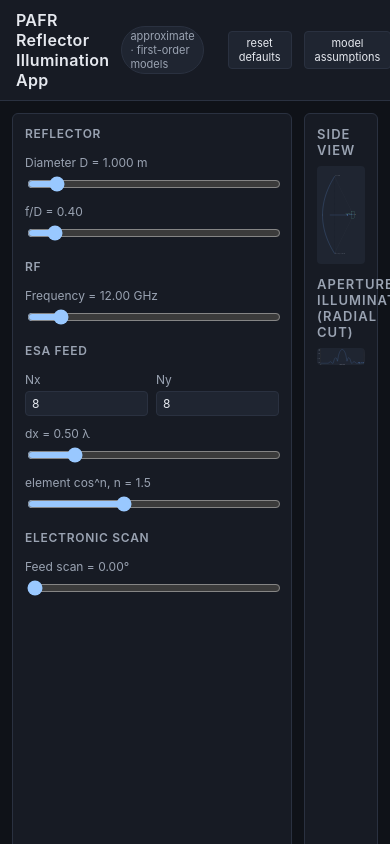
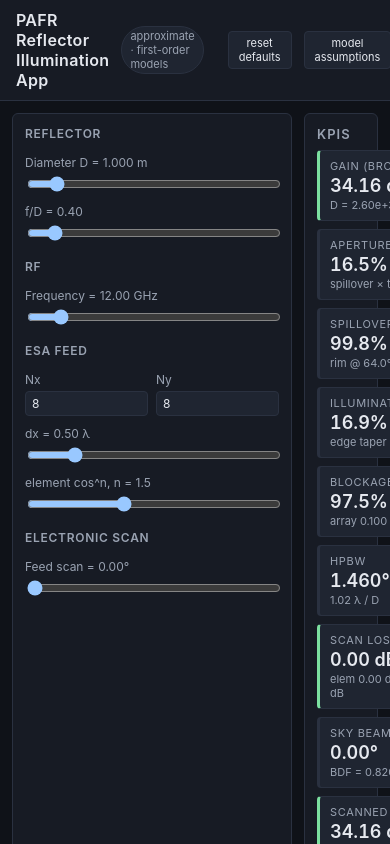
Before and after one commit to jimlee583/pafr-reflector-app, a React (Vite) app: page / in a window 390 px wide. Shown: the top 844 px of the page. Built offline with nearby package versions, Linux system fonts and the light colour scheme.

Commit message:
Reorganize App layout by moving KPIs section above GeometryView and adjusting CSS grid template for improved responsiveness.

```diff
--- a/src/App.tsx
+++ b/src/App.tsx
@@ -31,15 +31,15 @@ export default function App() {
       <div className="app-body">
         <InputPanel inputs={inputs} onChange={setInputs} />
         <main className="app-main">
+          <section className="panel kpis">
+            <h2>KPIs</h2>
+            <KpiCards result={result} />
+          </section>
           <section className="panel geometry">
             <h2>Side view</h2>
             <GeometryView result={result} feedScanAngleRad={inputs.scan.feedScanAngleRad} />
             <h2 style={{ marginTop: 12 }}>Aperture illumination (radial cut)</h2>
             <IlluminationView inputs={inputs} result={result} />
-          </section>
-          <section className="panel kpis">
-            <h2>KPIs</h2>
-            <KpiCards result={result} />
           </section>
           <section className="panel plots">
             <h2>Trade curves</h2>
--- a/src/index.css
+++ b/src/index.css
@@ -178,7 +178,7 @@ h3 {
 
 .app-main {
   display: grid;
-  grid-template-rows: minmax(220px, 1fr) auto minmax(220px, 1fr);
+  grid-template-rows: auto minmax(220px, 1fr) minmax(220px, 1fr);
   gap: 12px;
   min-width: 0;
 }
```
